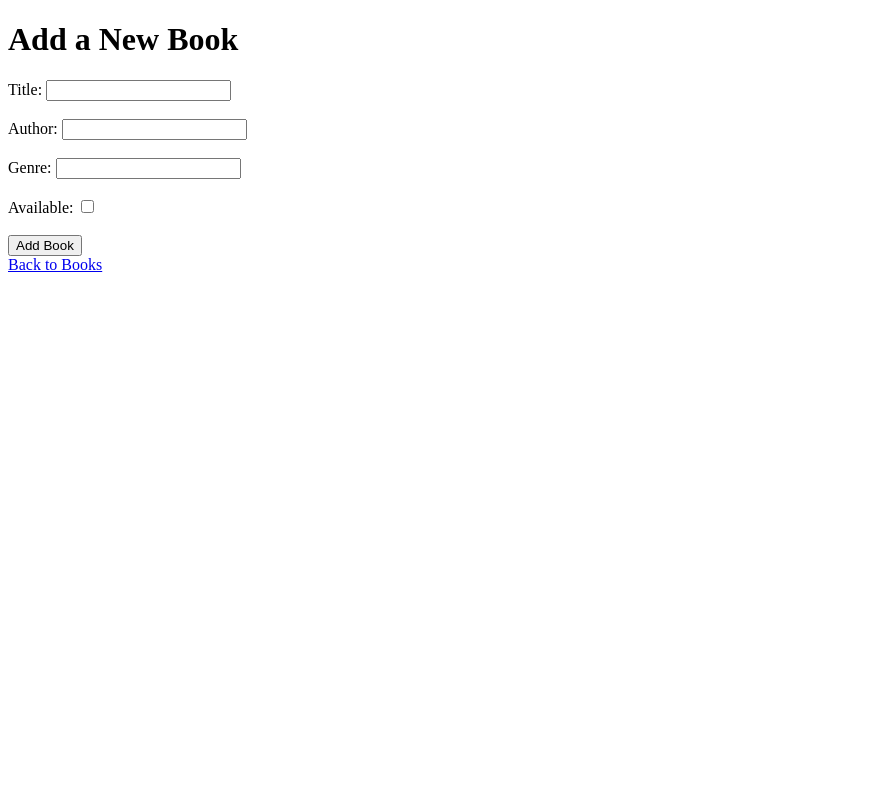
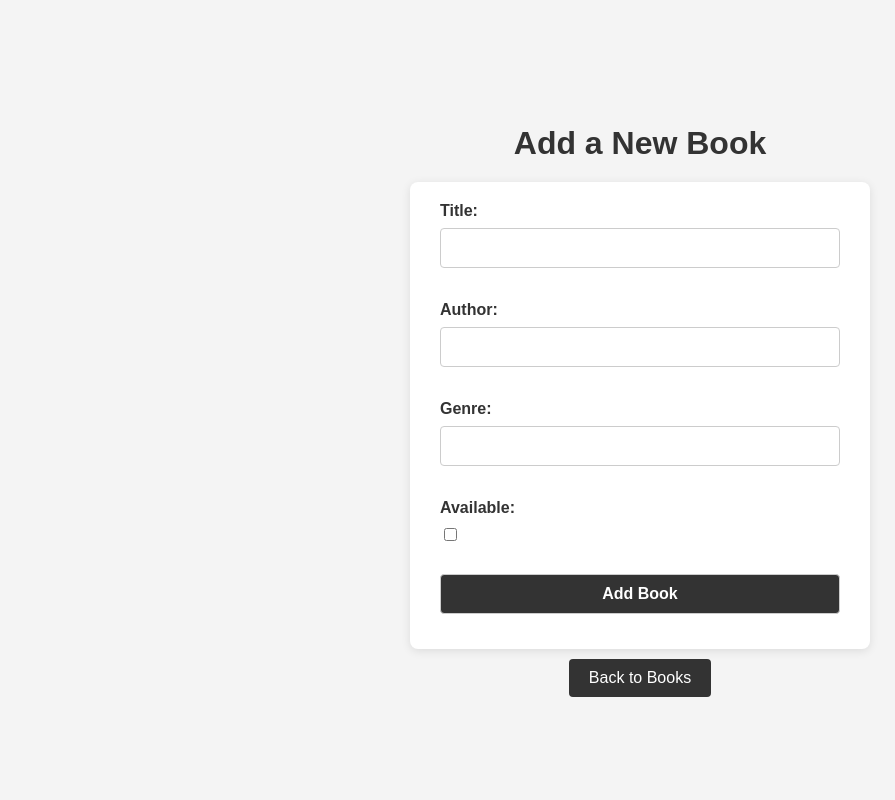
Before and after one commit to Harideep333/JAM, a Flask app: page /add_book in a window 1280 px wide. Shown: the whole page, without its empty margins (0-895 px from the left). Run offline with Flask 3, Linux system fonts and the light colour scheme; the visitor is signed in with stand-in values (Sample User, id 1); data that the repository does not hold is empty.

Commit message:
Update add_book.html

```diff
--- a/templates/add_book.html
+++ b/templates/add_book.html
@@ -4,6 +4,114 @@
     <meta charset="UTF-8">
     <meta name="viewport" content="width=device-width, initial-scale=1.0">
     <title>Add Book</title>
+
+    <style>
+        /* General Styles */
+        body {
+            font-family: 'Arial', sans-serif;
+            margin: 0;
+            padding: 0;
+            background-color: #f4f4f4;
+            color: #333;
+            display: flex;
+            justify-content: center;
+            align-items: center;
+            height: 100vh;
+            flex-direction: column;
+        }
+
+        h1 {
+            color: #333;
+            margin-bottom: 20px;
+        }
+
+        /* Form Styles */
+        form {
+            background-color: #fff;
+            padding: 20px 30px;
+            border-radius: 8px;
+            box-shadow: 0 2px 10px rgba(0, 0, 0, 0.1);
+            max-width: 400px;
+            width: 100%;
+        }
+
+        form label {
+            display: block;
+            margin-bottom: 8px;
+            font-weight: bold;
+        }
+
+        form input[type="text"],
+        form input[type="checkbox"],
+        form button {
+            width: 100%;
+            padding: 10px;
+            margin-bottom: 15px;
+            font-size: 1em;
+            border: 1px solid #ccc;
+            border-radius: 4px;
+            box-sizing: border-box;
+            transition: border-color 0.3s ease;
+        }
+
+        form input[type="checkbox"] {
+            width: auto;
+        }
+
+        form input:focus {
+            outline: none;
+            border-color: #666;
+        }
+
+        form button {
+            background-color: #333;
+            color: #fff;
+            font-weight: bold;
+            cursor: pointer;
+            transition: background-color 0.3s ease;
+        }
+
+        form button:hover {
+            background-color: #555;
+        }
+
+        /* Back Link Styles */
+        a {
+            display: inline-block;
+            margin-top: 10px;
+            text-decoration: none;
+            background-color: #333;
+            color: #fff;
+            padding: 10px 20px;
+            font-size: 1em;
+            border-radius: 4px;
+            transition: background-color 0.3s ease, color 0.3s ease;
+        }
+
+        a:hover {
+            background-color: #555;
+            color: #fff;
+        }
+
+        /* Responsive Design */
+        @media (max-width: 768px) {
+            form {
+                padding: 15px 20px;
+            }
+
+            form input, form button {
+                padding: 12px;
+            }
+
+            a {
+                width: 90%;
+                text-align: center;
+            }
+        }
+    </style>
+
+
+
 </head>
 <body>
     <h1>Add a New Book</h1>
```
